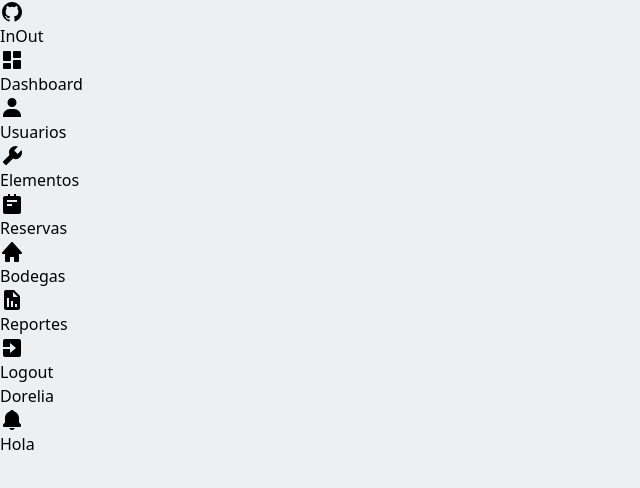
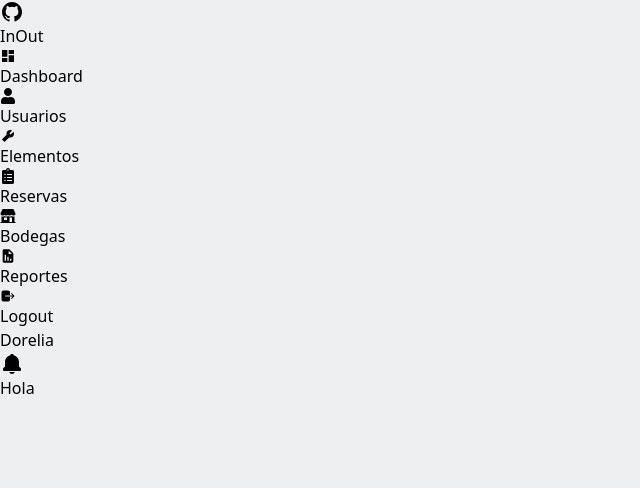
Before and after one commit to sircagev/front-pf_inout, a React (Vite) app: page /elementos in a window 1280 px wide. Shown: the top 488 px of the page, without its empty margins (0-640 px from the left). Built offline with nearby package versions, Linux system fonts and the light colour scheme.

Commit message:
Instalando y usando react-icons

```diff
--- a/package.json
+++ b/package.json
@@ -12,6 +12,7 @@
   "dependencies": {
     "react": "^18.2.0",
     "react-dom": "^18.2.0",
+    "react-icons": "^5.0.1",
     "react-router-dom": "^6.22.3"
   },
   "devDependencies": {
--- a/src/App.jsx
+++ b/src/App.jsx
@@ -1,7 +1,7 @@
 import { useState } from 'react'
 import { Routes, Route } from 'react-router-dom'
-import { Sidebar } from './components/Sidebar'
-import { Navbar } from './components/Navbar'
+import { Sidebar } from './components/organismos/Sidebar'
+import { Navbar } from './components/organismos/Navbar'
 import Elementos from './views/Elementos'
 
 import './style.css'
--- a/src/components/Sidebar.jsx
+++ /dev/null
@@ -1,53 +0,0 @@
-import React from 'react'
-import logo from '../assets/logo.svg'
-import dashboard from '../assets/dashboard.svg'
-import exit from '../assets/exit.svg'
-import user from '../assets/user.svg'
-import tool from '../assets/tool.svg'
-import reservation from '../assets/reservation.svg'
-import home from '../assets/home.svg'
-import report from '../assets/report.svg'
-
-export const Sidebar = () => {
-
-  return (
-    <div className='w-[306px] h-screen bg-[#fff]'>
-        <div className='flex gap-4 ml-5'>
-            <img src={logo} className='w-[60px] mt-5' alt="" />
-            <h1 className='text-[26px] mt-8 font-bold'>InOut</h1>
-        </div>
-        <nav className='mt-[50px] ml-6 text-[16px] font-semibold text-[#6c6d74]'>
-            <ul>
-              <div className='text-[#fff] flex items-center gap-5 mb-2 w-[85%] h-[46px] bg-[#39A900] rounded-[8px] cursor-pointer'>
-                <img src={dashboard} className='w-[28px] ml-3' alt="" />
-                <li className=''>Dashboard</li>
-              </div>
-              <div className='flex items-center gap-5 mb-2 w-[85%] h-[46px] hover:bg-[#39A900] rounded-[8px] cursor-pointer hover:text-white'>
-                <img src={user} className='w-[28px] ml-3' alt="" />
-                <li className=''>Usuarios</li>
-              </div>
-              <div className='flex items-center gap-5 mb-2 w-[85%] h-[46px] hover:bg-[#39A900] rounded-[8px] cursor-pointer hover:text-white'>
-                <img src={tool} className='w-[28px] ml-3' alt="" />
-                <li className=''>Elementos</li>
-              </div>
-              <div className='flex items-center gap-5 mb-2 w-[85%] h-[46px] hover:bg-[#39A900] rounded-[8px] cursor-pointer hover:text-white'>
-                <img src={reservation} className='w-[28px] ml-3' alt="" />
-                <li className=''>Reservas</li>
-              </div>
-              <div className='flex items-center gap-5 mb-2 w-[85%] h-[46px] hover:bg-[#39A900] rounded-[8px] cursor-pointer hover:text-white'>
-                <img src={home} className='w-[28px] ml-3' alt="" />
-                <li className=''>Bodegas</li>
-              </div>
-              <div className='flex items-center gap-5 mb-2 w-[85%] h-[46px] hover:bg-[#39A900] rounded-[8px] cursor-pointer hover:text-white'>
-                <img src={report} className='w-[28px] ml-3' alt="" />
-                <li className=''>Reportes</li>
-              </div>
-            </ul>
-        </nav>
-        <div className='flex items-center ml-6 mt-[150px] gap-5 w-[85%] h-[46px] text-[#6c6d74] hover:bg-[#39A900] rounded-[8px] cursor-pointer hover:text-white'>
-          <img src={exit} className='ml-3 w-[28px]' alt="" />
-          <a href="" className='text-[16px] font-semibold'>Logout</a>
-        </div>
-    </div>
-  )
-}
--- a/src/components/Navbar.jsx
+++ b/src/components/organismos/Navbar.jsx
@@ -1,5 +1,5 @@
 import React from 'react'
-import bell from '../assets/bell.svg'
+import bell from '../../assets/bell.svg'
 
 export const Navbar = () => {
   return (
--- /dev/null
+++ b/src/components/organismos/Sidebar.jsx
@@ -0,0 +1,51 @@
+import React from 'react'
+import logo from '../../assets/logo.svg'
+import { MdDashboard } from "react-icons/md"
+import { FaUser, FaClipboardList } from "react-icons/fa"
+import { AiFillTool } from "react-icons/ai"
+import { IoLogOut, IoStorefrontSharp } from 'react-icons/io5'
+import { BiSolidReport } from 'react-icons/bi'
+
+export const Sidebar = () => {
+
+  return (
+    <div className='w-[306px] h-screen bg-[#fff]'>
+      <div className='flex gap-4 ml-5'>
+        <img src={logo} className='w-[60px] mt-5' alt="" />
+        <h1 className='text-[26px] mt-8 font-bold'>InOut</h1>
+      </div>
+      <nav className='mt-[50px] ml-6 text-[16px] font-semibold text-[#6c6d74]'>
+        <ul>
+          <div className='flex items-center gap-5 mb-2 w-[85%] h-[46px] hover:bg-[#39A900] rounded-[8px] cursor-pointer hover:text-white'>
+            <MdDashboard className='w-[28px] ml-3 h-[36px]' />
+            <li className=''>Dashboard</li>
+          </div>
+          <div className='flex items-center gap-5 mb-2 w-[85%] h-[46px] hover:bg-[#39A900] rounded-[8px] cursor-pointer hover:text-white'>
+            <FaUser className='w-[28px] ml-3 h-[28px]' />
+            <li className=''>Usuarios</li>
+          </div>
+          <div className='flex items-center gap-5 mb-2 w-[85%] h-[46px] hover:bg-[#39A900] rounded-[8px] cursor-pointer hover:text-white'>
+            <AiFillTool className='w-[28px] ml-3 h-[28px]' />
+            <li className=''>Elementos</li>
+          </div>
+          <div className='flex items-center gap-5 mb-2 w-[85%] h-[46px] hover:bg-[#39A900] rounded-[8px] cursor-pointer hover:text-white'>
+            <FaClipboardList className='w-[28px] ml-3 h-[28px]' />
+            <li className=''>Reservas</li>
+          </div>
+          <div className='flex items-center gap-5 mb-2 w-[85%] h-[46px] hover:bg-[#39A900] rounded-[8px] cursor-pointer hover:text-white'>
+            <IoStorefrontSharp className='w-[28px] ml-3 h-[28px]' />
+            <li className=''>Bodegas</li>
+          </div>
+          <div className='flex items-center gap-5 mb-2 w-[85%] h-[46px] hover:bg-[#39A900] rounded-[8px] cursor-pointer hover:text-white'>
+          <BiSolidReport className='w-[28px] ml-3 h-[28px]' />
+            <li className=''>Reportes</li>
+          </div>
+        </ul>
+      </nav>
+      <div className='flex items-center ml-6 mt-[150px] gap-5 w-[85%] h-[46px] text-[#6c6d74] hover:bg-[#39A900] rounded-[8px] cursor-pointer hover:text-white'>
+      <IoLogOut className='w-[28px] ml-3 h-[28px]' />
+        <a href="" className='text-[16px] font-semibold'>Logout</a>
+      </div>
+    </div>
+  )
+}
--- a/src/views/Elementos.jsx
+++ b/src/views/Elementos.jsx
@@ -1,6 +1,6 @@
 import React from 'react'
-import { Sidebar } from '../components/Sidebar'
-import { Navbar } from '../components/Navbar'
+import { Sidebar } from '../components/organismos/Sidebar'
+import { Navbar } from '../components/organismos/Navbar'
 
 export default function Elementos() {
   return (
```
Also changed, not shown: src/assets/user.svg, 1 other file (tests, documents, lock files or other folders).
